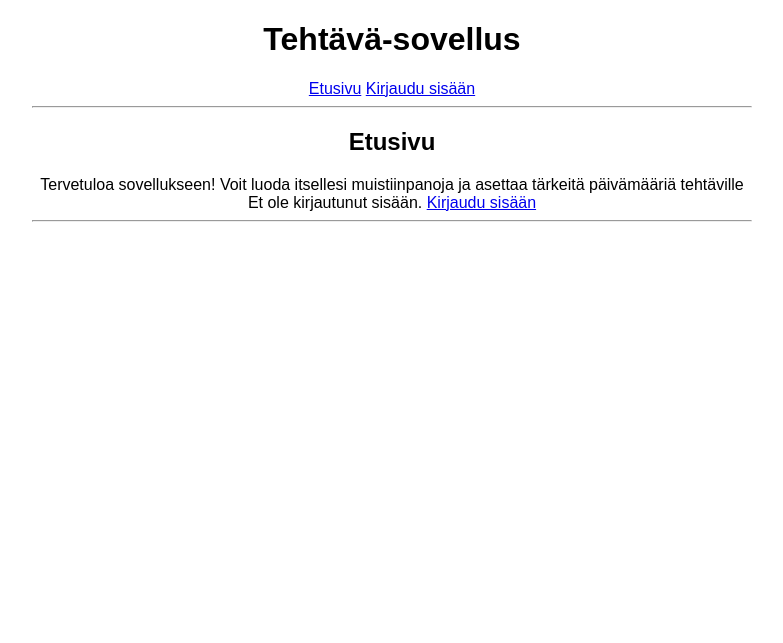
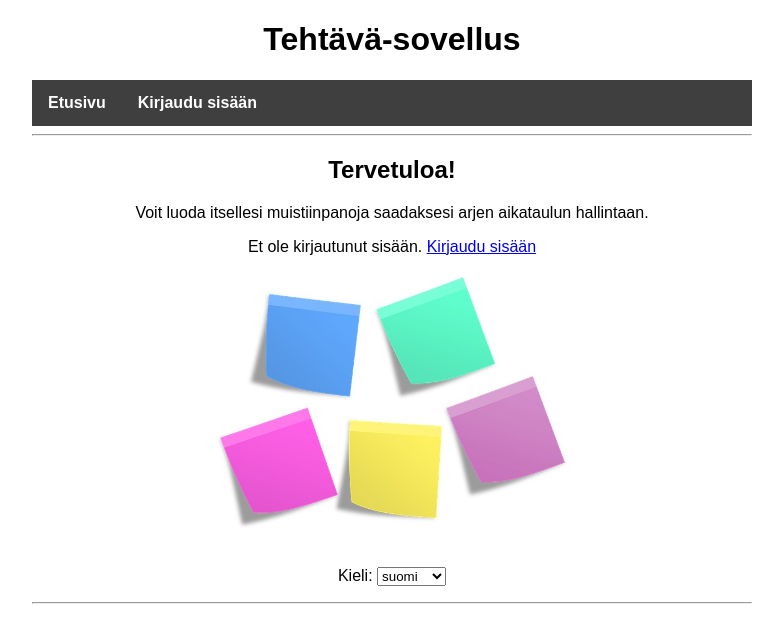
Before and after one commit to veeranniina/tsoha-teht-v-sovellus, a Flask app: page / in a window 1280 px wide. Shown: the top 643 px of the page, without its empty margins (248-1031 px from the left). Run offline with Flask 3, Linux system fonts and the light colour scheme.

Commit message:
fix layout

```diff
--- a/templates/index.html
+++ b/templates/index.html
@@ -1,12 +1,22 @@
 {% extends "layout.html" %}
 {% block title %}Etusivu{% endblock %}
 {% block content %}
-<h2>Etusivu</h2>
-Tervetuloa sovellukseen! Voit luoda itsellesi muistiinpanoja ja asettaa tärkeitä päivämääriä tehtäville
+<h2>Tervetuloa!</h2>
+
+Voit luoda itsellesi muistiinpanoja saadaksesi arjen aikataulun hallintaan.
 
 {% if session.user_id %}
 Olet kirjautunut sisään nimellä <b>{{ session.user_name }}</b>. <a href="/logout">Kirjaudu ulos</a>
 {% else %}
-Et ole kirjautunut sisään. <a href="/login">Kirjaudu sisään</a>
+<p>Et ole kirjautunut sisään. <a href="/login">Kirjaudu sisään</a></p>
+<p><img src="/static/post-it.jpg"><p>
+
+Kieli:
+<select name="lang">
+<option value="fi" selected> suomi
+<option value="sv"> ruotsi
+<option value="en"> englanti
+</select>
+
 {% endif %}
 {% endblock %}
--- a/templates/layout.html
+++ b/templates/layout.html
@@ -3,8 +3,10 @@
 <meta name="viewport" content="width=device-width, initial-scale=1">
 <title>Tehtävä-sovellus</title>
 <h1>Tehtävä-sovellus</h1>
-<a href="/">Etusivu</a>
-<a href="/login">Kirjaudu sisään</a>
+<ul>
+    <li><a href="/">Etusivu</a></li>
+    <li><a href="/login">Kirjaudu sisään</a></li>
+</ul>
 <hr>
 {% block content %}{% endblock %}
 <hr>
```
